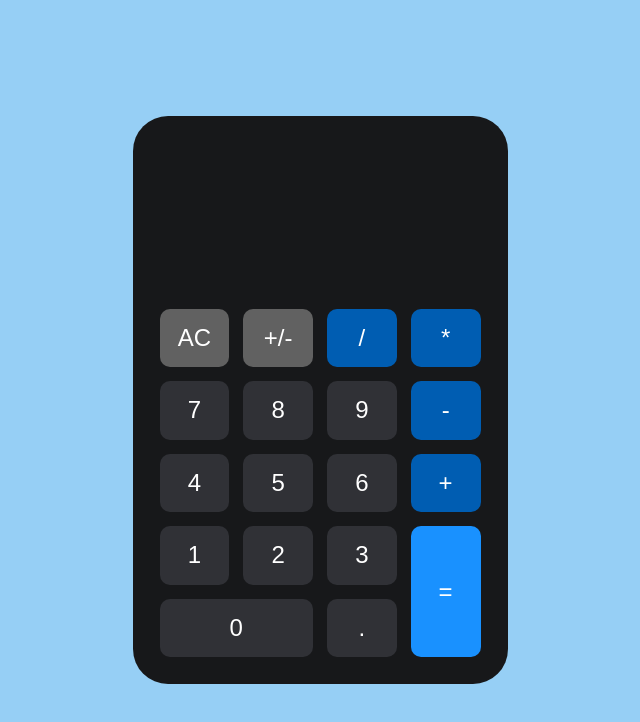
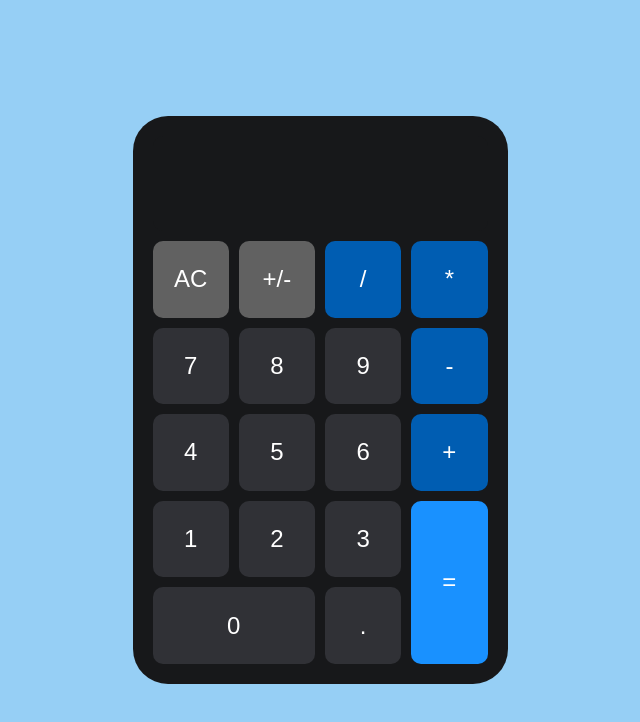
Before and after one commit to Paulosjr256/Calculadora-Display-Grid, a plain HTML site: page index.html in a window 1280 px wide. Shown: the whole page, without its empty margins (320-960 px from the left). Drawn offline with Linux system fonts and the light colour scheme.

Commit message:
Atualizar o style.css

```diff
--- a/style.css
+++ b/style.css
@@ -1,73 +1,75 @@
-*{
+* {
     margin: 0;
-    padding:0;
+    padding: 0;
     box-sizing: border-box;
 }
 
-body{
+body {
     height: 100vh;
     width: 100vw;
-    display: grid;
+    display: flex;
     justify-content: center;
     align-items: center;
     background-color: #96cff5;
+}
 
-
-}
- div{
-    background: linear-gradient(191.34deg,#17181A -4.95%,#17181A 103.74%);
-    width:375px;
-    height:568px ;
-    border-radius:35px;
+.calculator {
+    background: linear-gradient(191.34deg, #17181A -4.95%, #17181A 103.74%);
+    width: 375px;
+    height: 568px;
+    border-radius: 35px;
     padding: 20px;
     display: grid;
     grid-template-columns: repeat(4, 1fr);
-    grid-row: repeat(7, 1fr);
- }
+    grid-template-rows: repeat(6, 1fr);
+    gap: 10px;
+}
 
-input{
+.display {
     font-size: 48px;
     background-color: #17181A;
     border: none;
     outline: none;
     text-align: right;
-    padding-top: 50px;
+    padding: 20px;
     color: white;
-    grid-row: 1/3;
-    grid-column: 1/5;
-
-
+    grid-column: 1 / 5;
+    grid-row: 1 / 2;
+    border-radius: 10px;
 }
 
-button{
-font-size: 24px;
-border: none;
-margin: 7px;
-border-radius: 10px;
-cursor: pointer;
-color:white;
+button {
+    font-size: 24px;
+    border: none;
+    padding: 15px;
+    border-radius: 10px;
+    cursor: pointer;
+    color: white;
+    text-align: center;
 }
+
 button:hover {
     opacity: 0.7;
 }
 
 .black-button {
-    background:#303136 ;
+    background: #303136;
 }
 
 .blue-button {
-background:#005DB2 ;
+    background: #005DB2;
 }
 
 .equal {
-background:#1991FF ;
-grid-row: 6/8;
-grid-column: 4/5 ;
+    background: #1991FF;
+    grid-row: 5 / 7;
+    grid-column: 4 / 5;
 }
 
 .gray-button {
-background:#616161 ;
+    background: #616161;
 }
+
 .zero {
-    grid-column:1/3 ;
+    grid-column: 1 / 3;
 }
```
